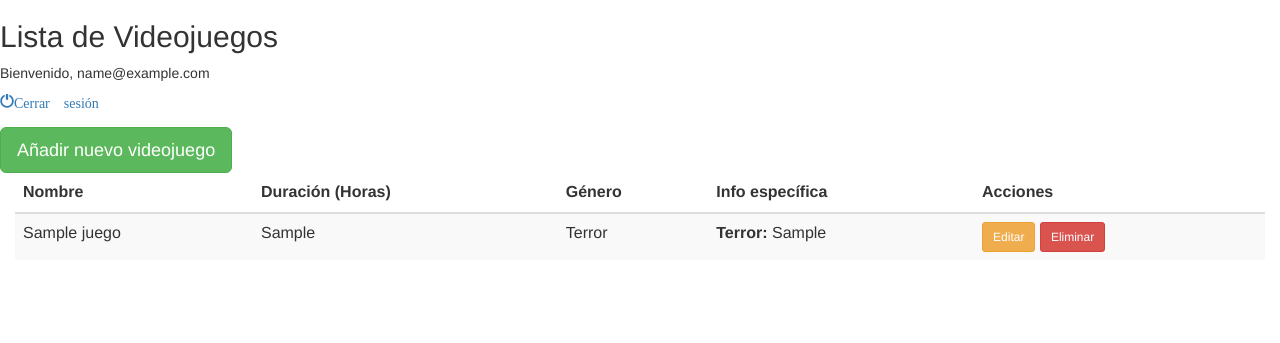
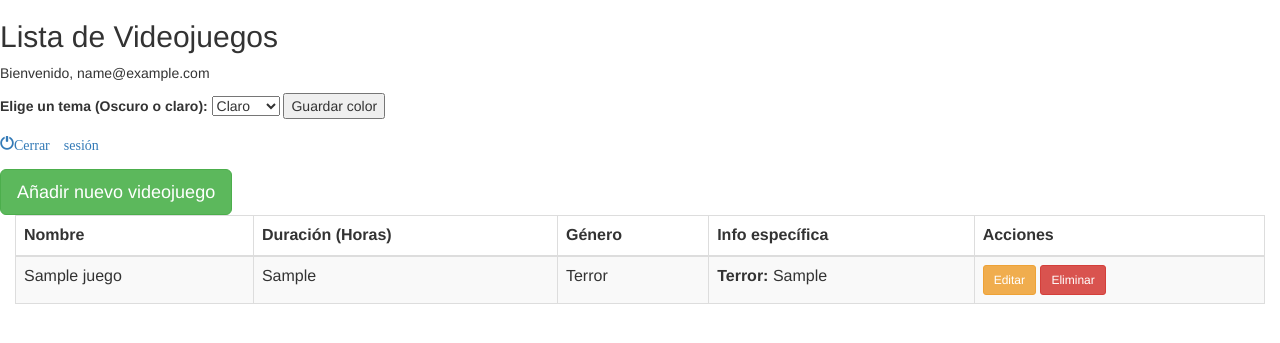
Before and after one commit to almama08/ProyectoAlmama, a PHP site: page /index.php in a window 1280 px wide. Shown: the top 343 px of the page. Run offline with PHP 8.4, Linux system fonts and the light colour scheme; the visitor is signed in with stand-in values (Sample User, id 1); tables that the repository leaves empty or names only in its code hold one stand-in row (values such as "Sample post").

Commit message:
añadida preferencia de tema de fondo (claro/oscuro)

```diff
--- a/controllers/VideojuegoController.php
+++ b/controllers/VideojuegoController.php
@@ -7,8 +7,10 @@
             $this->gestor=$gestor;
         }
 
-        public function index(){
+        public function index($colorRecibido){
             $lista=$this->gestor->listar();
+
+            $color=$colorRecibido;
 
             include "views/listar.php";
         }
--- a/index.php
+++ b/index.php
@@ -1,6 +1,12 @@
 <?php
     session_start();
     require_once "autoload.php";
+
+    $color=$_POST['color'] ?? $_COOKIE['usuario_color'] ?? 'white';
+
+    if(isset($_POST['color'])){
+        setcookie('usuario_color',$_POST['color'],time()+(86400*30),'/');
+    }
 
     $gestor=new Gestor();
     $videojuegoController=new VideojuegoController($gestor);
@@ -49,7 +55,7 @@
             if($accion=='añadirAccion')$videojuegoController->añadirAccion();
             break;
         default:
-            $videojuegoController->index();
+            $videojuegoController->index($color);
             break;
     }
 ?>
--- a/views/listar.php
+++ b/views/listar.php
@@ -5,20 +5,32 @@
         <link rel="stylesheet" href="http://maxcdn.bootstrapcdn.com/bootstrap/3.3.6/css/bootstrap.min.css">
         <script src="http://maxcdn.bootstrapcdn.com/bootstrap/3.3.6/js/bootstrap.min.js"></script>
     </head>
-    <body>
+    <body style="background-color: <?= $color ?>;">
         <h2>Lista de Videojuegos</h2>
 
         <?php if(isset($_SESSION['usuario_id'])): ?>
             <p>Bienvenido, <?= $_SESSION['usuario_email'] ?></p>
+
+            <form method="POST">
+                <p>
+                    <label>Elige un tema (Oscuro o claro):</label>
+                    <select name="color">
+                        <option value="white" <?php if($color=="white") echo "selected"; ?>>Claro</option>
+                        <option value="grey" <?php if($color=="grey") echo "selected"; ?>>Oscuro</option>
+                    </select>
+                    <button type="submit">Guardar color</button>
+                </p>
+            </form>
+
             <a href="index.php?accion=logout" class="glyphicon glyphicon-off">Cerrar sesión</a><br><br>
             <a href="index.php?accion=añadir" class="btn btn-success btn-lg">Añadir nuevo videojuego</a><br>
         <?php else: ?>
             <a href="index.php?accion=registroUsuario" class="glyphicon glyphicon-user">Registrarse</a><br>
-            <a href="index.php?accion=login" class="glyphicon glyphicon-log-in">Iniciar sesión</a><br>
+            <a href="index.php?accion=login" class="glyphicon glyphicon-log-in">Iniciar sesión</a><br><br>
         <?php endif; ?>
 
         <div class="container-fluid">
-            <table class="table table-striped">
+            <table class="table table-bordered <?= ($color == 'grey') ? '' : 'table-striped table-hover' ?>">
                 <thead>
                     <tr>
                         <th>Nombre</th>
```
